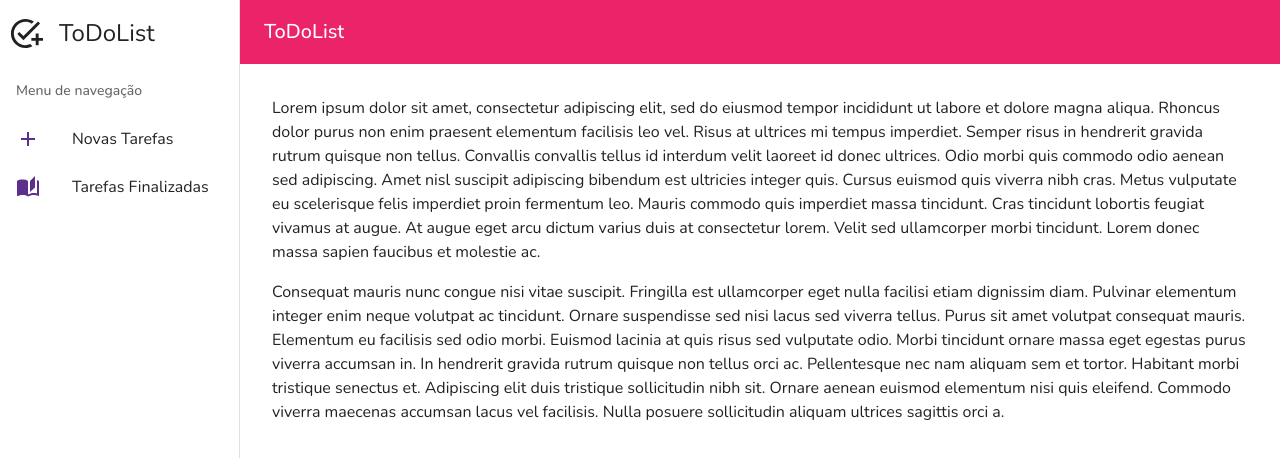
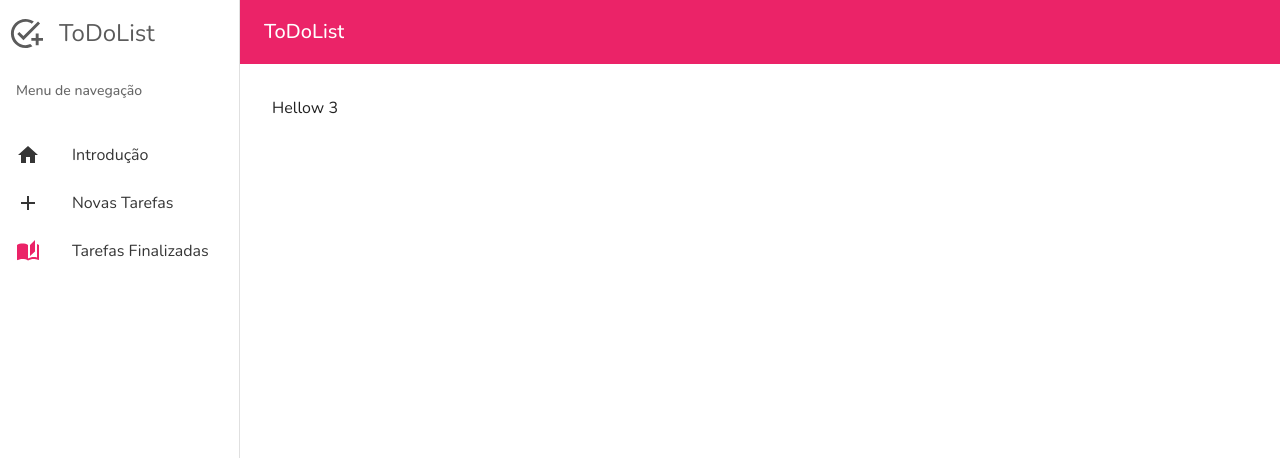
Before and after one commit to ketilesantos/devtech, a React (Vite) app: page /dashboard/finished-tasks in a window 1280 px wide. Shown: the top 458 px of the page. Built offline with nearby package versions, Linux system fonts and the light colour scheme.

Commit message:
Implementado menu lateral

```diff
--- a/src/App.tsx
+++ b/src/App.tsx
@@ -1,53 +1,16 @@
-import React, { useState } from 'react';
-import { useTheme, Typography, useMediaQuery, Theme } from '@mui/material';
-import { makeStyles } from '@mui/styles';
+import React from 'react';
+import { BrowserRouter as Router, Navigate, Route, Routes } from 'react-router-dom';
 
-import { SideMenu } from './components/SideMenu';
-import { Header } from './components/Header';
-
-const useStyles = makeStyles(({ breakpoints }: Theme) => ({
-  main: {
-    marginLeft: 240,
-    [breakpoints.down('sm')]: {
-      marginLeft: 0,
-    },
-  },
-}));
+import Dashboard from './pages/Dashboard';
 
 function App(): JSX.Element {
-  const { breakpoints } = useTheme();
-  const classes = useStyles();
-  const xsDown = useMediaQuery(breakpoints.down('sm'));
-  const [open, setOpen] = useState(true);
   return (
-    <>
-      <SideMenu variant={xsDown ? 'temporary' : 'permanent'} open={open} onClose={() => setOpen(false)} />
-      <main className={classes.main}>
-        <Header mobile={xsDown} onClick={() => setOpen(!open)} />
-        <section style={{ padding: '2rem' }}>
-          <Typography paragraph>
-            Lorem ipsum dolor sit amet, consectetur adipiscing elit, sed do eiusmod tempor incididunt ut labore et
-            dolore magna aliqua. Rhoncus dolor purus non enim praesent elementum facilisis leo vel. Risus at ultrices mi
-            tempus imperdiet. Semper risus in hendrerit gravida rutrum quisque non tellus. Convallis convallis tellus id
-            interdum velit laoreet id donec ultrices. Odio morbi quis commodo odio aenean sed adipiscing. Amet nisl
-            suscipit adipiscing bibendum est ultricies integer quis. Cursus euismod quis viverra nibh cras. Metus
-            vulputate eu scelerisque felis imperdiet proin fermentum leo. Mauris commodo quis imperdiet massa tincidunt.
-            Cras tincidunt lobortis feugiat vivamus at augue. At augue eget arcu dictum varius duis at consectetur
-            lorem. Velit sed ullamcorper morbi tincidunt. Lorem donec massa sapien faucibus et molestie ac.
-          </Typography>
-          <Typography paragraph>
-            Consequat mauris nunc congue nisi vitae suscipit. Fringilla est ullamcorper eget nulla facilisi etiam
-            dignissim diam. Pulvinar elementum integer enim neque volutpat ac tincidunt. Ornare suspendisse sed nisi
-            lacus sed viverra tellus. Purus sit amet volutpat consequat mauris. Elementum eu facilisis sed odio morbi.
-            Euismod lacinia at quis risus sed vulputate odio. Morbi tincidunt ornare massa eget egestas purus viverra
-            accumsan in. In hendrerit gravida rutrum quisque non tellus orci ac. Pellentesque nec nam aliquam sem et
-            tortor. Habitant morbi tristique senectus et. Adipiscing elit duis tristique sollicitudin nibh sit. Ornare
-            aenean euismod elementum nisi quis eleifend. Commodo viverra maecenas accumsan lacus vel facilisis. Nulla
-            posuere sollicitudin aliquam ultrices sagittis orci a.
-          </Typography>
-        </section>
-      </main>
-    </>
+    <Router>
+      <Routes>
+        <Route path="/dashboard/*" element={<Dashboard />} />
+        <Route path="/" element={<Navigate to="/dashboard/home" />} />
+      </Routes>
+    </Router>
   );
 }
 
--- a/src/components/SideMenu.tsx
+++ b/src/components/SideMenu.tsx
@@ -9,11 +9,12 @@ import {
   ListSubheader,
   Typography,
   Grid,
-  Divider,
 } from '@mui/material';
 import AddIcon from '@mui/icons-material/Add';
 import Stories from '@mui/icons-material/AutoStories';
 import AddTaskIcon from '@mui/icons-material/AddTask';
+import Home from '@mui/icons-material/Home';
+import { NavLink } from 'react-router-dom';
 
 const drawerWidth = 240;
 
@@ -23,7 +24,28 @@ interface SideMenuProps {
   onClose: () => void;
 }
 
+const items = [
+  { icon: <Home />, label: 'Introdução', path: '/dashboard/home' },
+  { icon: <AddIcon />, label: 'Novas Tarefas', path: '/dashboard/new-tasks' },
+  { icon: <Stories />, label: 'Tarefas Finalizadas', path: '/dashboard/finished-tasks' },
+];
+
 export const SideMenu = ({ open, variant, onClose }: SideMenuProps): JSX.Element => {
+  const renderMenuItems = (
+    <List>
+      {items.map((item) => (
+        <NavLink key={item.label} to={item.path} style={{ textDecoration: 'none', color: '#353535' }}>
+          {({ isActive }) => (
+            <ListItemButton key={item.label}>
+              <ListItemIcon sx={{ color: isActive ? '#EB2368' : 'inherit' }}>{item.icon}</ListItemIcon>
+              <ListItemText primary={item.label} />
+            </ListItemButton>
+          )}
+        </NavLink>
+      ))}
+    </List>
+  );
+
   return (
     <Box sx={{ display: 'flex' }}>
       <Drawer
@@ -41,8 +63,10 @@ export const SideMenu = ({ open, variant, onClose }: SideMenuProps): JSX.Element
         open={open}
       >
         <Grid container alignItems="center" sx={{ margin: '1rem 0' }}>
-          <AddTaskIcon fontSize="large" sx={{ margin: '0 1rem 0 0.5rem' }} />
-          <Typography variant="h5">ToDoList</Typography>
+          <AddTaskIcon fontSize="large" sx={{ margin: '0 1rem 0 0.5rem', color: '#5B5B5B' }} />
+          <Typography variant="h5" sx={{ color: '#5B5B5B' }}>
+            ToDoList
+          </Typography>
         </Grid>
         <List
           sx={{ width: '100%' }}
@@ -52,20 +76,8 @@ export const SideMenu = ({ open, variant, onClose }: SideMenuProps): JSX.Element
               Menu de navegação
             </ListSubheader>
           }
-        >
-          <ListItemButton>
-            <ListItemIcon>
-              <AddIcon color="secondary" />
-            </ListItemIcon>
-            <ListItemText primary="Novas Tarefas" />
-          </ListItemButton>
-          <ListItemButton>
-            <ListItemIcon>
-              <Stories color="secondary" />
-            </ListItemIcon>
-            <ListItemText primary="Tarefas Finalizadas" />
-          </ListItemButton>
-        </List>
+        />
+        {renderMenuItems}
       </Drawer>
     </Box>
   );
--- /dev/null
+++ b/src/pages/Dashboard.tsx
@@ -0,0 +1,40 @@
+import React, { useState } from 'react';
+import { useTheme, useMediaQuery, Theme } from '@mui/material';
+import { makeStyles } from '@mui/styles';
+import { Routes, Route } from 'react-router-dom';
+
+import { SideMenu } from '../components/SideMenu';
+import { Header } from '../components/Header';
+
+const useStyles = makeStyles(({ breakpoints }: Theme) => ({
+  main: {
+    marginLeft: 240,
+    [breakpoints.down('sm')]: {
+      marginLeft: 0,
+    },
+  },
+}));
+
+const Dashboard = (): JSX.Element => {
+  const { breakpoints } = useTheme();
+  const classes = useStyles();
+  const xsDown = useMediaQuery(breakpoints.down('sm'));
+  const [open, setOpen] = useState(true);
+  return (
+    <>
+      <SideMenu variant={xsDown ? 'temporary' : 'permanent'} open={open} onClose={() => setOpen(false)} />
+      <main className={classes.main}>
+        <Header mobile={xsDown} onClick={() => setOpen(!open)} />
+        <section style={{ padding: '2rem' }}>
+          <Routes>
+            <Route path="home" element="Hellow" />
+            <Route path="new-tasks" element="Hellow 2" />
+            <Route path="finished-tasks" element="Hellow 3" />
+          </Routes>
+        </section>
+      </main>
+    </>
+  );
+};
+
+export default Dashboard;
--- /dev/null
+++ b/src/types/interface.ts
@@ -0,0 +1,5 @@
+export interface Header {
+  icon: JSX.Element | string;
+  text: string;
+  path: string;
+}
```
